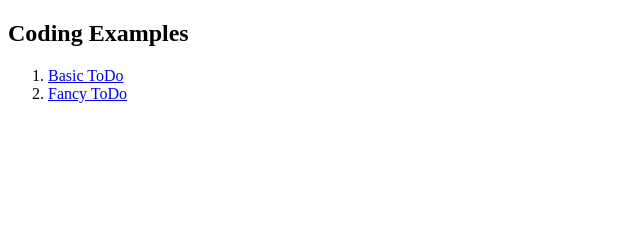
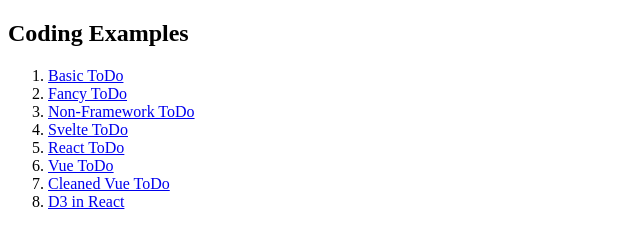
Before and after one commit to flekschas/js-frameworks-lecture, a plain HTML site: page index.html in a window 1280 px wide. Shown: the whole page, without its empty margins (0-640 px from the left). Drawn offline with Linux system fonts and the light colour scheme.

Commit message:
Add links to code examples

```diff
--- a/index.html
+++ b/index.html
@@ -15,6 +15,24 @@
     <li>
       <a href="https://svelte.dev/repl/82deb0e79a044c4bafc804678b6ff701?version=3.20.1" target="_blank">Fancy ToDo</a>
     </li>
+    <li>
+      <a href="https://jsfiddle.net/flek/mrc0zvaL/" target="_blank">Non-Framework ToDo</a>
+    </li>
+    <li>
+      <a href="https://svelte.dev/repl/37961b14d6684504befb4d197634a762?version=3.20.1" target="_blank">Svelte ToDo</a>
+    </li>
+    <li>
+      <a href="https://jsfiddle.net/flek/kvbqmfx4/" target="_blank">React ToDo</a>
+    </li>
+    <li>
+      <a href="https://jsfiddle.net/flek/cg83h9au/" target="_blank">Vue ToDo</a>
+    </li>
+    <li>
+      <a href="https://jsfiddle.net/flek/9kfrp7zw/" target="_blank">Cleaned Vue ToDo</a>
+    </li>
+    <li>
+      <a href="https://github.com/Novartis/peax/blob/develop/ui/src/components/BarChart.js" target="_blank">D3 in React</a>
+    </li>
   </ol>
 </body>
 </html>
```
